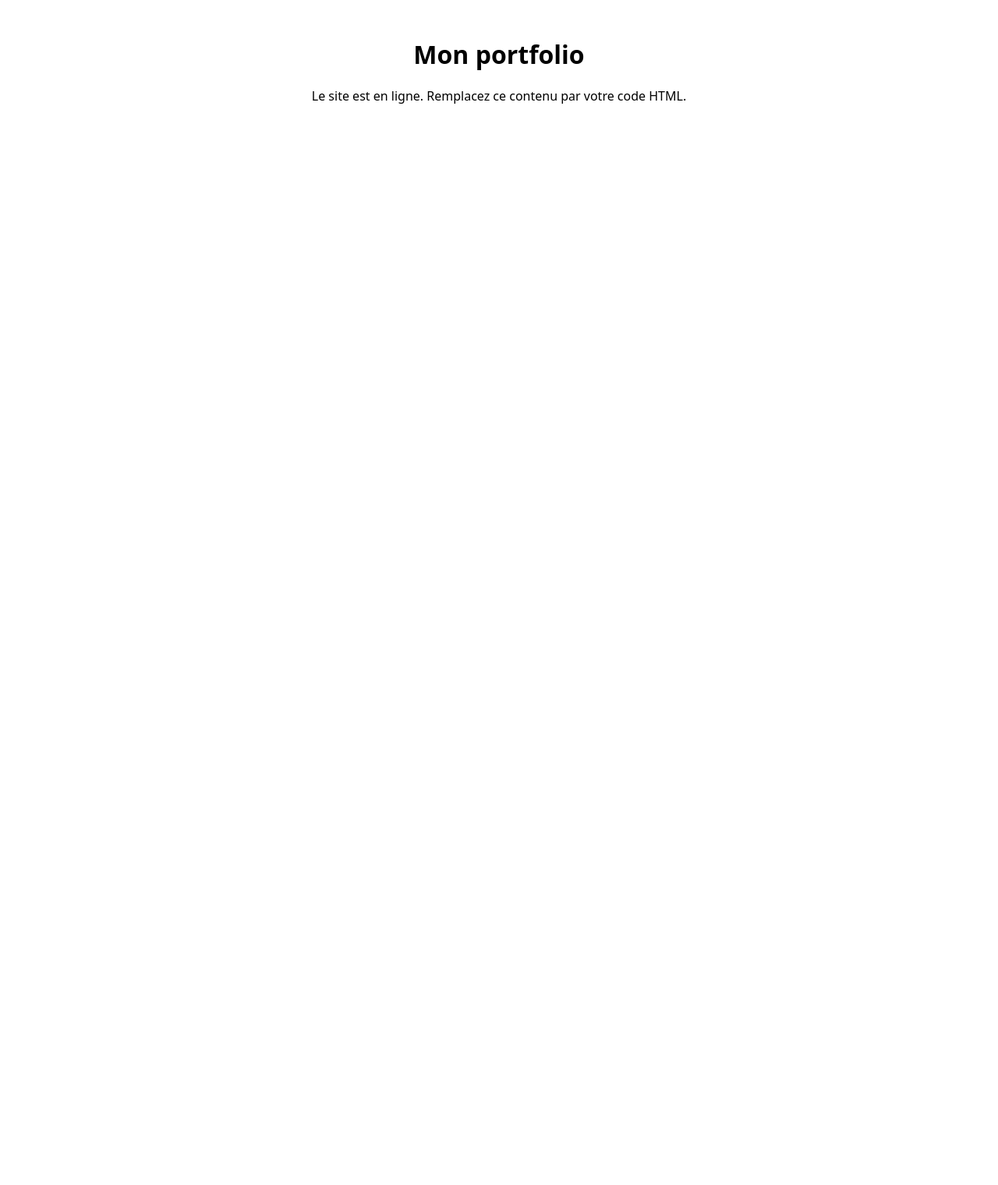
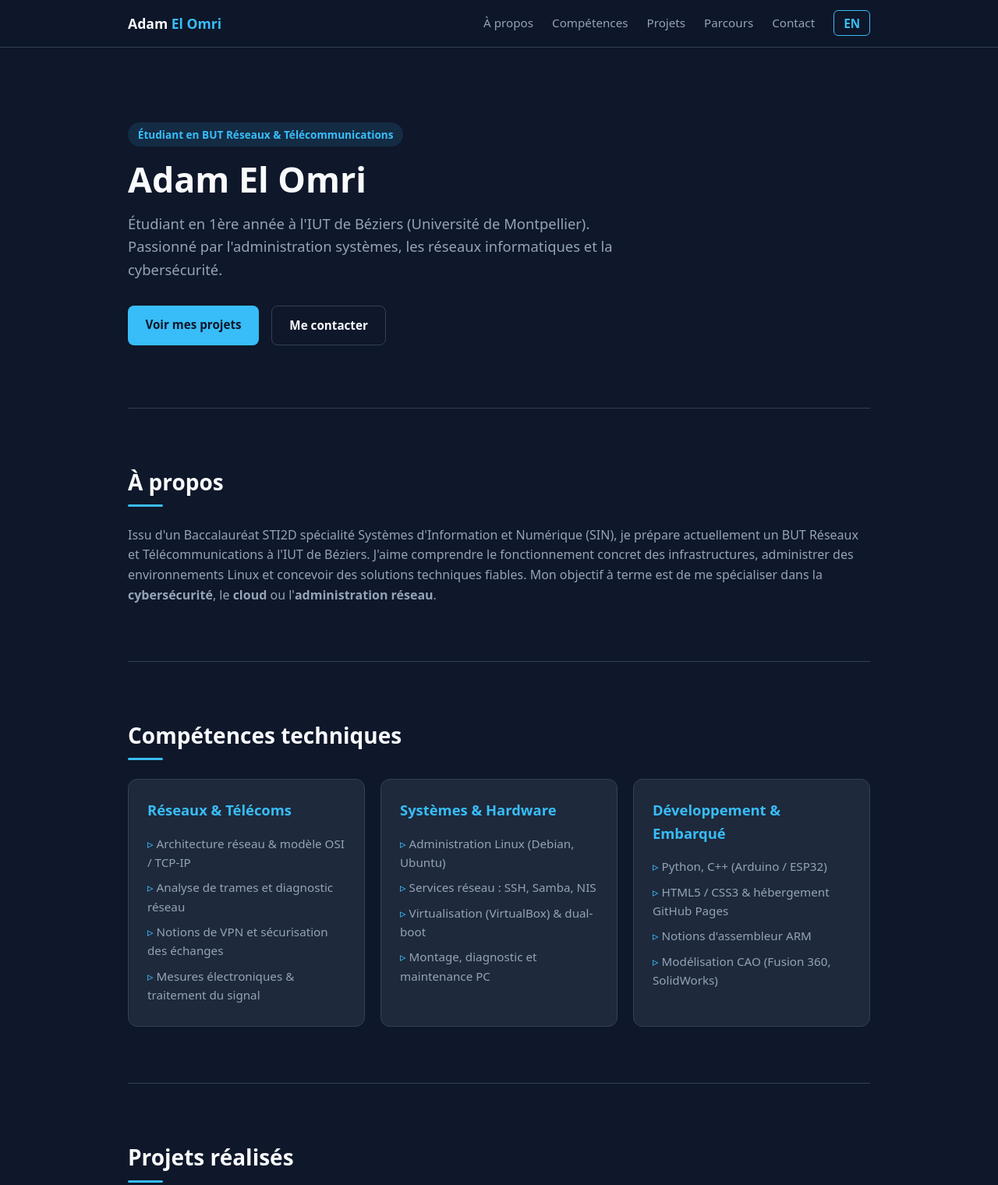
Before and after one commit to Blala90/portoflio, a plain HTML site: page index.html in a window 1280 px wide. Shown: the top 1520 px of the page at 78% size. Before the commit the page ends 800 px from the top, so only its background shows below. Drawn offline with Linux system fonts and the light colour scheme.

Commit message:
Replace portfolio with bilingual website

```diff
--- a/index.html
+++ b/index.html
@@ -1,21 +1,159 @@
-<!doctype html>
+<!DOCTYPE html>
 <html lang="fr">
 <head>
-  <meta charset="utf-8">
-  <meta name="viewport" content="width=device-width, initial-scale=1">
-  <title>Mon portfolio</title>
-  <style>
-    body {
-      max-width: 720px;
-      margin: 3rem auto;
-      padding: 0 1rem;
-      font-family: system-ui, sans-serif;
-      text-align: center;
-    }
-  </style>
+  <meta charset="UTF-8">
+  <meta name="viewport" content="width=device-width, initial-scale=1.0">
+  <title>Adam El Omri — Portfolio BUT R&T</title>
+  <link rel="stylesheet" href="style.css">
 </head>
 <body>
-  <h1>Mon portfolio</h1>
-  <p>Le site est en ligne. Remplacez ce contenu par votre code HTML.</p>
+
+  <header>
+    <nav>
+      <a href="#" class="logo">Adam <span>El Omri</span></a>
+      <ul class="nav-links">
+        <li><a href="#apropos">À propos</a></li>
+        <li><a href="#competences">Compétences</a></li>
+        <li><a href="#projets">Projets</a></li>
+        <li><a href="#parcours">Parcours</a></li>
+        <li><a href="#contact">Contact</a></li>
+        <li><a href="index-en.html" class="lang-btn">EN</a></li>
+      </ul>
+    </nav>
+  </header>
+
+  <main>
+    <section class="hero">
+      <span class="badge">Étudiant en BUT Réseaux & Télécommunications</span>
+      <h1>Adam El Omri</h1>
+      <p>
+        Étudiant en 1ère année à l'IUT de Béziers (Université de Montpellier).
+        Passionné par l'administration systèmes, les réseaux informatiques et la cybersécurité.
+      </p>
+      <div class="cta-group">
+        <a href="#projets" class="btn btn-primary">Voir mes projets</a>
+        <a href="#contact" class="btn btn-secondary">Me contacter</a>
+      </div>
+    </section>
+
+    <section id="apropos">
+      <h2>À propos</h2>
+      <p>
+        Issu d'un Baccalauréat STI2D spécialité Systèmes d'Information et Numérique (SIN), je prépare actuellement
+        un BUT Réseaux et Télécommunications à l'IUT de Béziers. J'aime comprendre le fonctionnement concret des
+        infrastructures, administrer des environnements Linux et concevoir des solutions techniques fiables.
+        Mon objectif à terme est de me spécialiser dans la <strong>cybersécurité</strong>, le <strong>cloud</strong>
+        ou l'<strong>administration réseau</strong>.
+      </p>
+    </section>
+
+    <section id="competences">
+      <h2>Compétences techniques</h2>
+      <div class="grid">
+        <div class="card">
+          <h3>Réseaux & Télécoms</h3>
+          <ul>
+            <li>Architecture réseau & modèle OSI / TCP-IP</li>
+            <li>Analyse de trames et diagnostic réseau</li>
+            <li>Notions de VPN et sécurisation des échanges</li>
+            <li>Mesures électroniques & traitement du signal</li>
+          </ul>
+        </div>
+        <div class="card">
+          <h3>Systèmes & Hardware</h3>
+          <ul>
+            <li>Administration Linux (Debian, Ubuntu)</li>
+            <li>Services réseau : SSH, Samba, NIS</li>
+            <li>Virtualisation (VirtualBox) & dual-boot</li>
+            <li>Montage, diagnostic et maintenance PC</li>
+          </ul>
+        </div>
+        <div class="card">
+          <h3>Développement & Embarqué</h3>
+          <ul>
+            <li>Python, C++ (Arduino / ESP32)</li>
+            <li>HTML5 / CSS3 & hébergement GitHub Pages</li>
+            <li>Notions d'assembleur ARM</li>
+            <li>Modélisation CAO (Fusion 360, SolidWorks)</li>
+          </ul>
+        </div>
+      </div>
+    </section>
+
+    <section id="projets">
+      <h2>Projets réalisés</h2>
+      <div class="grid">
+        <div class="card">
+          <h3>Prototype de drone / dirigeable piloté en Wi-Fi</h3>
+          <p>
+            Conception et programmation d'un prototype contrôlé à distance via une interface Android personnalisée
+            dans le cadre de mon projet de Terminale STI2D SIN.
+          </p>
+          <div class="tags">
+            <span class="tag">ESP32</span>
+            <span class="tag">C++ / Arduino</span>
+            <span class="tag">Wi-Fi</span>
+            <span class="tag">Électronique</span>
+          </div>
+        </div>
+        <div class="card">
+          <h3>Administration d'un environnement Linux</h3>
+          <p>
+            Déploiement et configuration de postes sous Debian/Ubuntu en travaux pratiques : mise en place
+            d'accès distants sécurisés (SSH), partage de fichiers (Samba) et gestion centralisée (NIS).
+          </p>
+          <div class="tags">
+            <span class="tag">Debian / Ubuntu</span>
+            <span class="tag">SSH</span>
+            <span class="tag">Samba</span>
+            <span class="tag">VirtualBox</span>
+          </div>
+        </div>
+        <div class="card">
+          <h3>Portfolio Web bilingue (SAÉ 104)</h3>
+          <p>
+            Création d'un site de présentation statique sans framework, codé en HTML/CSS et déployé en HTTPS
+            via GitHub Pages pour maîtriser toute la chaîne de publication Web.
+          </p>
+          <div class="tags">
+            <span class="tag">HTML5</span>
+            <span class="tag">CSS3</span>
+            <span class="tag">GitHub Pages</span>
+          </div>
+        </div>
+      </div>
+    </section>
+
+    <section id="parcours">
+      <h2>Parcours</h2>
+      <div class="timeline-item">
+        <div class="timeline-date">2026 — Présent</div>
+        <div class="timeline-title">BUT Réseaux et Télécommunications (1ère année)</div>
+        <p>IUT de Béziers — Université de Montpellier</p>
+      </div>
+      <div class="timeline-item">
+        <div class="timeline-date">2025 — 2026</div>
+        <div class="timeline-title">Baccalauréat STI2D — Spécialité SIN</div>
+        <p>Lycée Charles Renouvier, Prades (66) — Grand Oral sur les protocoles sans fil et la cybersécurité en robotique.</p>
+      </div>
+    </section>
+
+    <section id="contact">
+      <h2>Contact</h2>
+      <p style="margin-bottom: 1.5rem;">
+        Vous pouvez me contacter par e-mail professionnel ou consulter mon profil LinkedIn pour échanger
+        autour des réseaux, des systèmes ou d'opportunités futures.
+      </p>
+      <div class="cta-group">
+        <a href="mailto:prenom.nom.pro@gmail.com" class="btn btn-primary">M'envoyer un e-mail</a>
+        <a href="https://www.linkedin.com/in/ton-profil/" target="_blank" rel="noopener noreferrer" class="btn btn-secondary">Profil LinkedIn</a>
+      </div>
+    </section>
+  </main>
+
+  <footer>
+    © 2026 Adam El Omri — Portfolio réalisé dans le cadre de la SAÉ 104 (BUT R&T Béziers)
+  </footer>
+
 </body>
 </html>
--- /dev/null
+++ b/style.css
@@ -0,0 +1,266 @@
+:root {
+  --bg: #0f172a;
+  --surface: #1e293b;
+  --text: #f8fafc;
+  --muted: #94a3b8;
+  --accent: #38bdf8;
+  --accent-hover: #0284c7;
+  --border: #334155;
+}
+
+* {
+  box-sizing: border-box;
+  margin: 0;
+  padding: 0;
+}
+
+html {
+  scroll-behavior: smooth;
+}
+
+body {
+  font-family: system-ui, -apple-system, BlinkMacSystemFont, "Segoe UI", Roboto, sans-serif;
+  background-color: var(--bg);
+  color: var(--text);
+  line-height: 1.6;
+}
+
+header {
+  position: sticky;
+  top: 0;
+  background: rgba(15, 23, 42, 0.9);
+  backdrop-filter: blur(10px);
+  border-bottom: 1px solid var(--border);
+  z-index: 100;
+}
+
+nav {
+  max-width: 1000px;
+  margin: 0 auto;
+  padding: 1rem 1.5rem;
+  display: flex;
+  justify-content: space-between;
+  align-items: center;
+}
+
+.logo {
+  font-weight: 700;
+  font-size: 1.1rem;
+  color: var(--text);
+  text-decoration: none;
+}
+
+.logo span {
+  color: var(--accent);
+}
+
+.nav-links {
+  display: flex;
+  align-items: center;
+  gap: 1.5rem;
+  list-style: none;
+}
+
+.nav-links a {
+  color: var(--muted);
+  text-decoration: none;
+  font-size: 0.95rem;
+  transition: color 0.2s;
+}
+
+.nav-links a:hover {
+  color: var(--text);
+}
+
+.lang-btn {
+  padding: 0.35rem 0.75rem;
+  border: 1px solid var(--accent);
+  border-radius: 6px;
+  color: var(--accent) !important;
+  font-weight: 600;
+}
+
+.lang-btn:hover {
+  background: var(--accent);
+  color: var(--bg) !important;
+}
+
+main {
+  max-width: 1000px;
+  margin: 0 auto;
+  padding: 0 1.5rem;
+}
+
+section {
+  padding: 4.5rem 0;
+  border-bottom: 1px solid var(--border);
+}
+
+section:last-child {
+  border-bottom: none;
+}
+
+h1 {
+  font-size: 2.8rem;
+  line-height: 1.15;
+  margin-bottom: 1rem;
+}
+
+h2 {
+  font-size: 1.75rem;
+  margin-bottom: 1.5rem;
+  color: var(--text);
+}
+
+h2::after {
+  content: "";
+  display: block;
+  width: 45px;
+  height: 3px;
+  background: var(--accent);
+  margin-top: 0.4rem;
+  border-radius: 2px;
+}
+
+h3 {
+  font-size: 1.15rem;
+  margin-bottom: 0.5rem;
+  color: var(--accent);
+}
+
+p {
+  color: var(--muted);
+}
+
+.hero {
+  padding: 6rem 0 5rem;
+}
+
+.badge {
+  display: inline-block;
+  padding: 0.3rem 0.8rem;
+  background: rgba(56, 189, 248, 0.12);
+  color: var(--accent);
+  border-radius: 999px;
+  font-size: 0.85rem;
+  font-weight: 600;
+  margin-bottom: 1rem;
+}
+
+.hero p {
+  font-size: 1.15rem;
+  max-width: 650px;
+  margin-bottom: 2rem;
+}
+
+.cta-group {
+  display: flex;
+  gap: 1rem;
+  flex-wrap: wrap;
+}
+
+.btn {
+  display: inline-block;
+  padding: 0.75rem 1.4rem;
+  border-radius: 8px;
+  text-decoration: none;
+  font-weight: 600;
+  font-size: 0.95rem;
+  transition: all 0.2s;
+}
+
+.btn-primary {
+  background: var(--accent);
+  color: var(--bg);
+}
+
+.btn-primary:hover {
+  background: var(--accent-hover);
+  color: var(--text);
+}
+
+.btn-secondary {
+  border: 1px solid var(--border);
+  color: var(--text);
+}
+
+.btn-secondary:hover {
+  border-color: var(--accent);
+  color: var(--accent);
+}
+
+.grid {
+  display: grid;
+  grid-template-columns: repeat(auto-fit, minmax(260px, 1fr));
+  gap: 1.25rem;
+}
+
+.card {
+  background: var(--surface);
+  border: 1px solid var(--border);
+  border-radius: 12px;
+  padding: 1.5rem;
+}
+
+.card ul {
+  list-style: none;
+  margin-top: 0.75rem;
+}
+
+.card li {
+  color: var(--muted);
+  font-size: 0.95rem;
+  padding: 0.25rem 0;
+}
+
+.card li::before {
+  content: "▹ ";
+  color: var(--accent);
+}
+
+.tags {
+  display: flex;
+  flex-wrap: wrap;
+  gap: 0.5rem;
+  margin-top: 1rem;
+}
+
+.tag {
+  font-size: 0.8rem;
+  padding: 0.2rem 0.6rem;
+  background: rgba(148, 163, 184, 0.12);
+  color: var(--text);
+  border-radius: 6px;
+}
+
+.timeline-item {
+  border-left: 2px solid var(--accent);
+  padding-left: 1.25rem;
+  margin-bottom: 1.75rem;
+}
+
+.timeline-date {
+  font-size: 0.85rem;
+  color: var(--accent);
+  font-weight: 600;
+}
+
+.timeline-title {
+  font-size: 1.1rem;
+  color: var(--text);
+  font-weight: 600;
+  margin: 0.2rem 0;
+}
+
+footer {
+  text-align: center;
+  padding: 2rem 1.5rem;
+  color: var(--muted);
+  font-size: 0.85rem;
+  border-top: 1px solid var(--border);
+}
+
+@media (max-width: 640px) {
+  h1 { font-size: 2rem; }
+  .nav-links li:not(:last-child) { display: none; }
+}
```
Also changed, not shown: index-en.html (added, +159 -0 lines).
